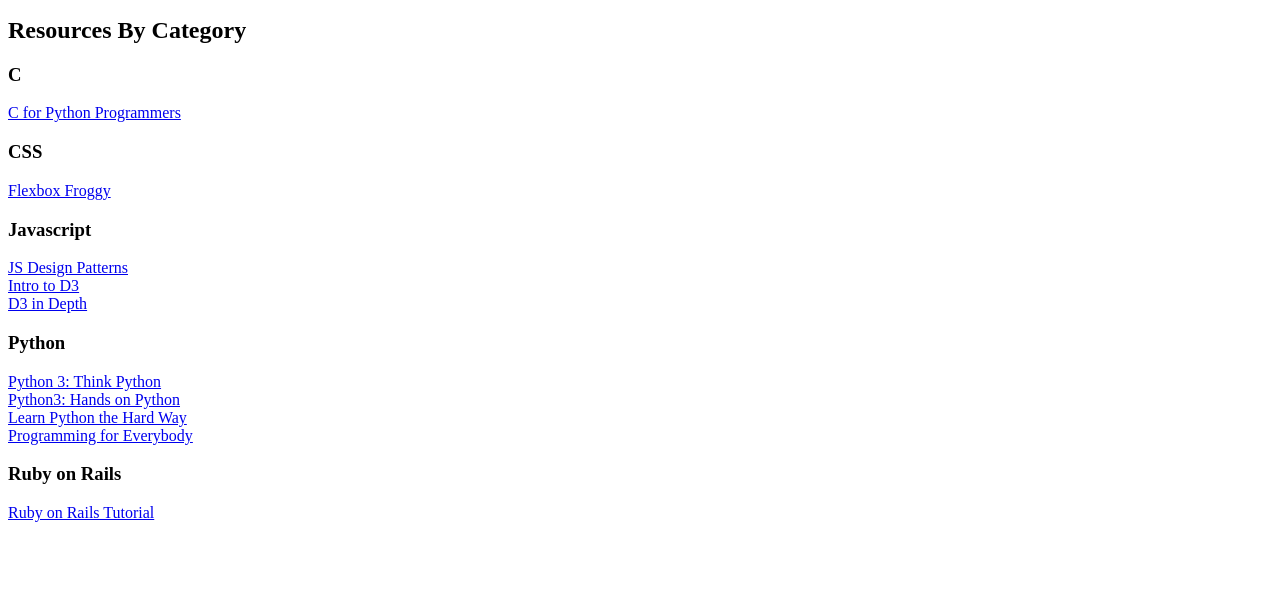
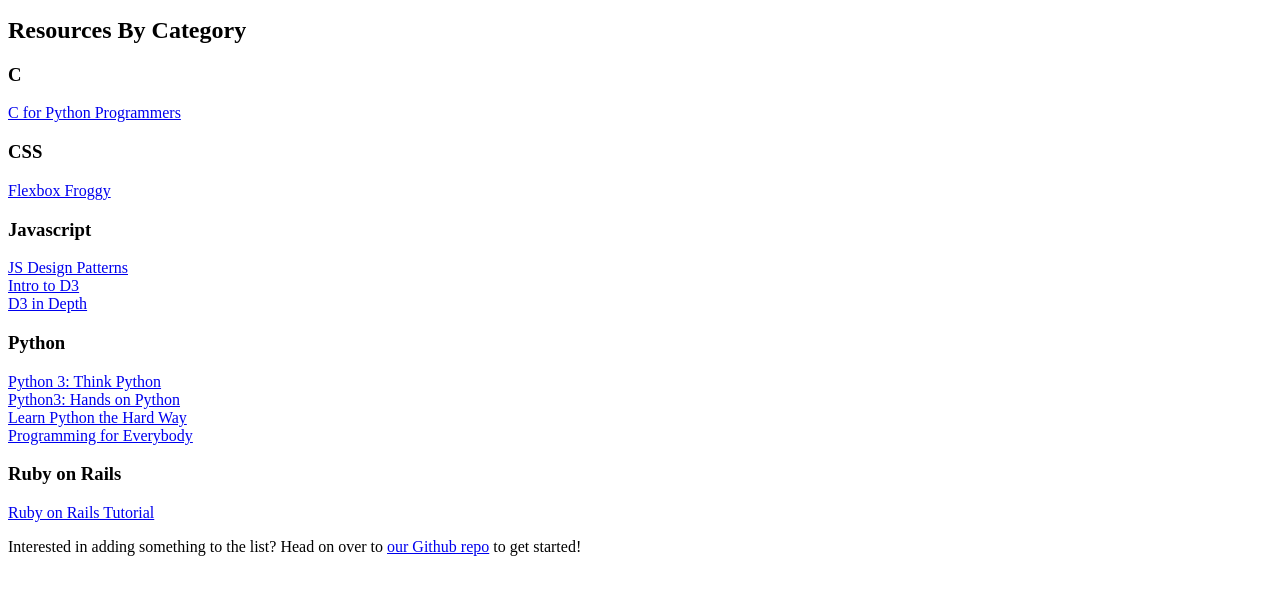
Before and after one commit to girls-coding-club/girls-coding-club.github.io, a plain HTML site: page index.html in a window 1280 px wide. Shown: the part 101-696 px from the top of the page. Drawn offline with Linux system fonts and the light colour scheme.

Commit message:
Adds info on contributing.

```diff
--- a/index.html
+++ b/index.html
@@ -28,5 +28,7 @@
 
 		<h3>Ruby on Rails</h3>
 		<a target="_blank" href="http://railstutorial.org/">Ruby on Rails Tutorial</a>
+
+		<p>Interested in adding something to the list?  Head on over to <a href="https://github.com/girls-coding-club/girls-coding-club.github.io">our Github repo</a> to get started!
 	</body>
 </html>
```
